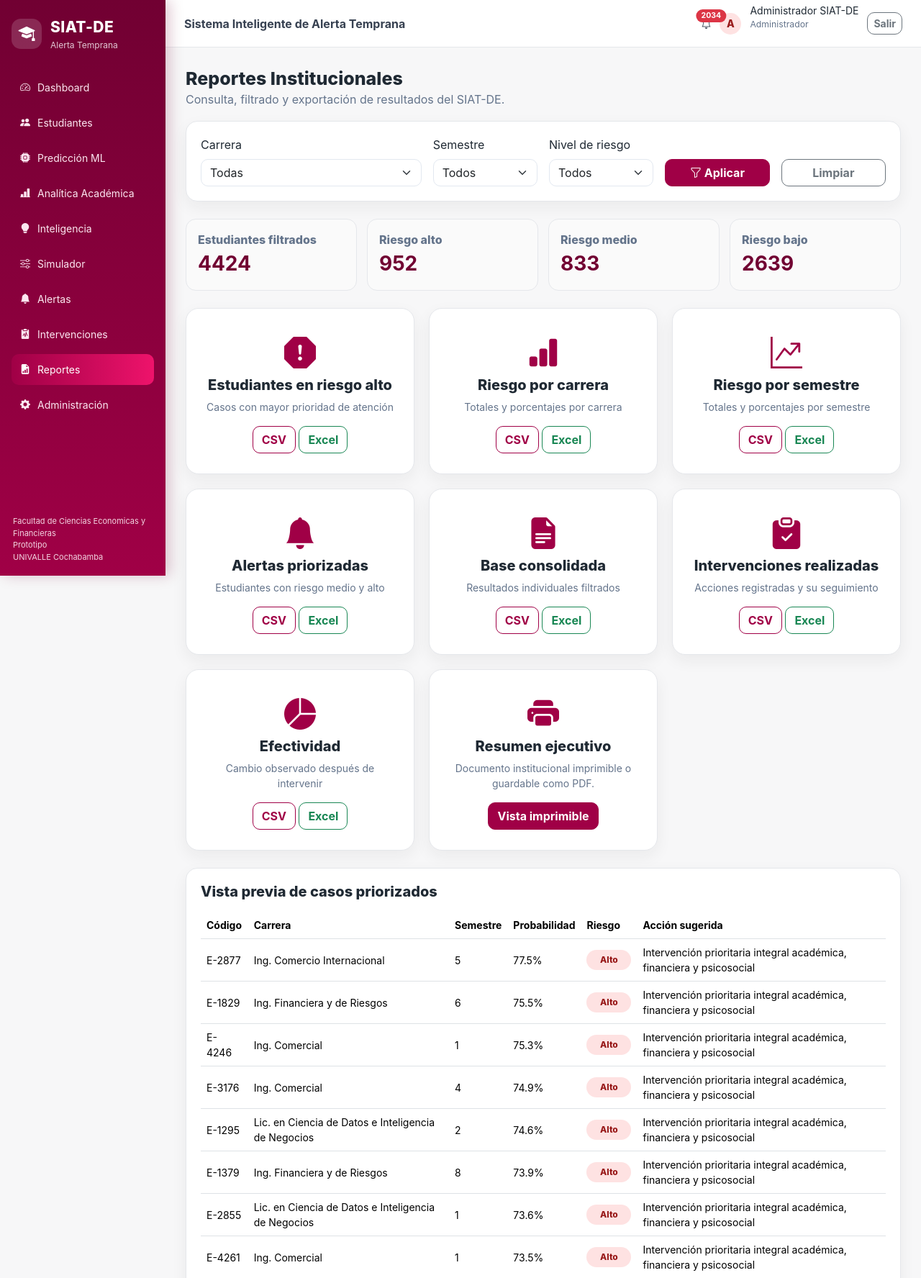
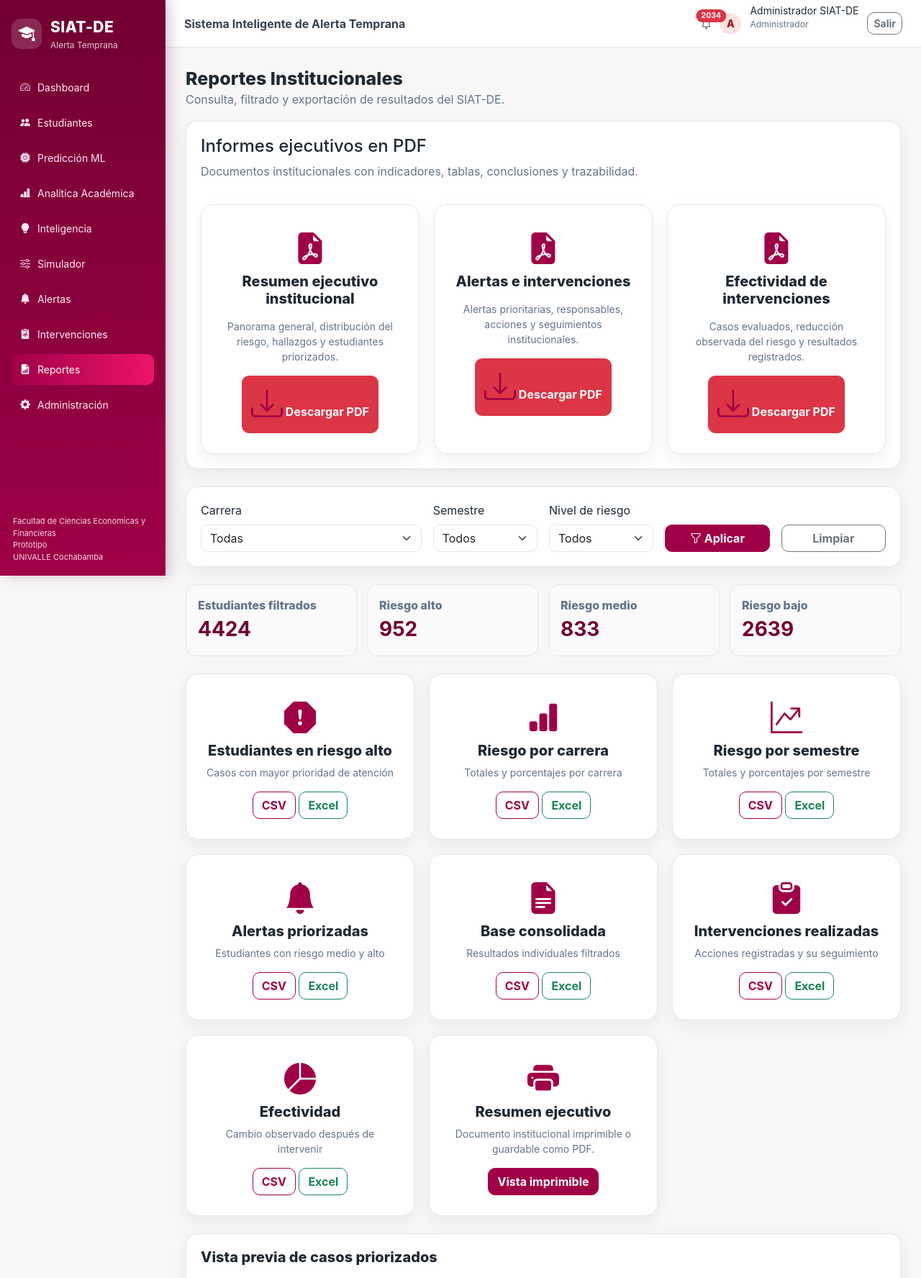
Before and after one commit to rudyluis/siat_ml, a Flask app: page /reportes in a window 1280 px wide. Shown: the top 1776 px of the page at 72% size. Run offline with Flask 3, Linux system fonts and the light colour scheme; a user stored in the database is signed in; data comes from the database, SQL or seed files in the repository; some libraries are stand-ins or nearby versions.

Commit message:
feat: agregar panel de reportes ejecutivos PDF

```diff
--- a/templates/reportes.html
+++ b/templates/reportes.html
@@ -2,6 +2,14 @@
 {% block content %}
 <div class="page-title"><h2>Reportes Institucionales</h2><p>Consulta, filtrado y exportación de resultados del SIAT-DE.</p></div>
 
+<div class="panel mb-4">
+  <div class="page-title page-title-wide mb-3"><div><h4>Informes ejecutivos en PDF</h4><p>Documentos institucionales con indicadores, tablas, conclusiones y trazabilidad.</p></div></div>
+  <div class="report-grid">
+    <div class="report-card"><i class="bi bi-file-earmark-pdf-fill text-danger"></i><h5>Resumen ejecutivo institucional</h5><p>Panorama general, distribución del riesgo, hallazgos y estudiantes priorizados.</p><a class="btn btn-danger" href="{{ url_for('reporte_pdf', tipo='ejecutivo', **filtros.to_dict()) }}"><i class="bi bi-download"></i> Descargar PDF</a></div>
+    <div class="report-card"><i class="bi bi-file-earmark-pdf-fill text-danger"></i><h5>Alertas e intervenciones</h5><p>Alertas prioritarias, responsables, acciones y seguimientos institucionales.</p><a class="btn btn-danger" href="{{ url_for('reporte_pdf', tipo='alertas_intervenciones', **filtros.to_dict()) }}"><i class="bi bi-download"></i> Descargar PDF</a></div>
+    <div class="report-card"><i class="bi bi-file-earmark-pdf-fill text-danger"></i><h5>Efectividad de intervenciones</h5><p>Casos evaluados, reducción observada del riesgo y resultados registrados.</p><a class="btn btn-danger" href="{{ url_for('reporte_pdf', tipo='efectividad', **filtros.to_dict()) }}"><i class="bi bi-download"></i> Descargar PDF</a></div>
+  </div>
+</div>
 <div class="panel mb-4">
   <form method="get" class="row g-3 align-items-end">
     <div class="col-md-4"><label class="form-label">Carrera</label><select name="carrera" class="form-select"><option value="">Todas</option>{% for c in carreras %}<option value="{{ c }}" {% if filtros.get('carrera')==c %}selected{% endif %}>{{ c }}</option>{% endfor %}</select></div>
```
